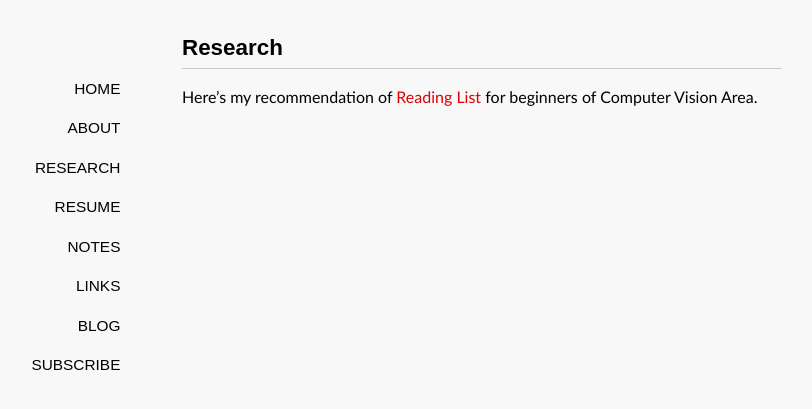
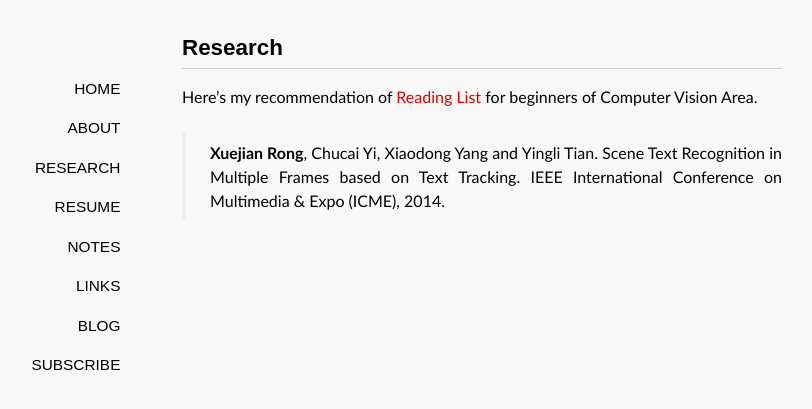
Before and after one commit to ionvision/ionvision.github.io.bk, a Jekyll site: the page built from research/index.md, in a window 1280 px wide. Shown: the top 409 px of the page, without its empty margins (158-970 px from the left). Built offline with Jekyll 4.4.1, drawn with Linux system fonts in a browser that asks for light colours; some web fonts are replaced; Markdown is read by kramdown in place of the engine named in the settings.

Commit message:
Publication Update

```diff
--- a/research/index.md
+++ b/research/index.md
@@ -5,3 +5,5 @@ comments: no
 ---
 
 Here's my recommendation of [Reading List](/research/readinglist) for beginners of Computer Vision Area.
+
+>**Xuejian Rong**, Chucai Yi, Xiaodong Yang and Yingli Tian. Scene Text Recognition in Multiple Frames based on Text Tracking. IEEE International Conference on Multimedia & Expo (ICME), 2014.
```
